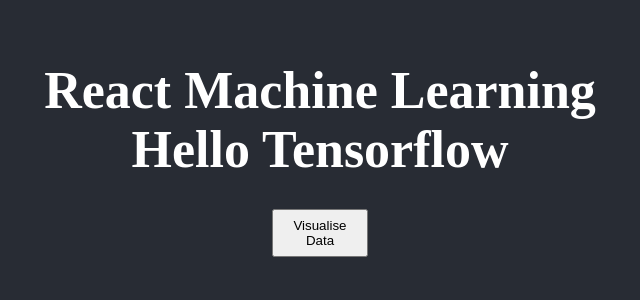
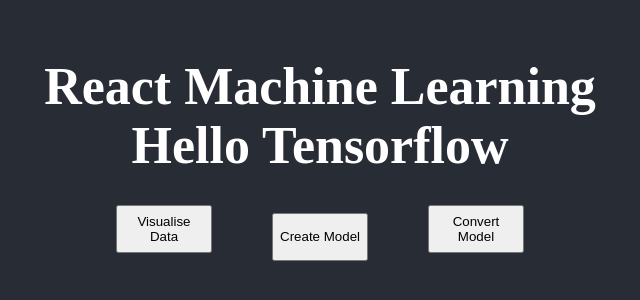
Before and after one commit to lavneeshjaggi/ReactMachineLearning, a React (Create React App) app: page / in a window 1280 px wide. Shown: the part 226-526 px from the top of the page, without its empty margins (320-960 px from the left). Built offline with nearby package versions, Linux system fonts and the light colour scheme.

Commit message:
load, format and visualise the input data. define the model architecture. prepare the data for training. improve comments

```diff
--- a/src/tensorflow/tensorflow.js
+++ b/src/tensorflow/tensorflow.js
@@ -5,13 +5,7 @@
 import './tensorflow.scss';
 
 class Tensorflow extends React.Component {
-    constructor() {
-        super();
-
-        this.state = {}
-    }
-
-    // Load, Format and Visualise the input data
+    // 1. LOAD, FORMAT AND VISUALISE THE INPUT DATA
     async run() {
         // Get the car data reduced to just the variables we are interested and cleaned of missing data.
         async function getData() {
@@ -42,8 +36,10 @@
             height: 300
           }
         );
+    }
 
-        // Define the model architecture
+    // 2. DEFINE THE MODEL ARCHITECTURE
+    create() {
         function createModel() {
             // Create a sequential model
             const model = tf.sequential();
@@ -62,11 +58,58 @@
         tfvis.show.modelSummary({name: 'Model Summary'}, model);
     }
 
+    // 3. PREPARE THE DATA FOR TRAINING
+    /**
+     * Convert the input data to tensors that we can use for machine
+     * learning. We will also do the important best practices of _shuffling_
+     * the data and _normalizing_ the data
+     * MPG on the y-axis.
+    */
+    convert() {
+        function convertToTensor(data) {
+            // Wrapping these calculations in a tidy will dispose any
+            // intermediate tensors.
+
+            return tf.tidy(() => {
+            // Step 1. Shuffle the data
+            tf.util.shuffle(data);
+
+            // Step 2. Convert data to Tensor
+            const inputs = data.map(d => d.horsepower)
+            const labels = data.map(d => d.mpg);
+
+            const inputTensor = tf.tensor2d(inputs, [inputs.length, 1]);
+            const labelTensor = tf.tensor2d(labels, [labels.length, 1]);
+
+            //Step 3. Normalize the data to the range 0 - 1 using min-max scaling
+            const inputMax = inputTensor.max();
+            const inputMin = inputTensor.min();
+            const labelMax = labelTensor.max();
+            const labelMin = labelTensor.min();
+
+            const normalizedInputs = inputTensor.sub(inputMin).div(inputMax.sub(inputMin));
+            const normalizedLabels = labelTensor.sub(labelMin).div(labelMax.sub(labelMin));
+
+            return {
+                inputs: normalizedInputs,
+                labels: normalizedLabels,
+                // Return the min/max bounds so we can use them later.
+                inputMax,
+                inputMin,
+                labelMax,
+                labelMin,
+            }
+            });
+        }
+    }
+
     render() {
         return (
             <div className='tensorflow'>
                 <h1>Hello Tensorflow</h1>
                 <button className="button" onClick={this.run}>Visualise Data</button>
+                <button className="button" onClick={this.create}>Create Model</button>
+                <button className="button" onClick={this.convert}>Convert Model</button>
             </div>
         )
     }
```
